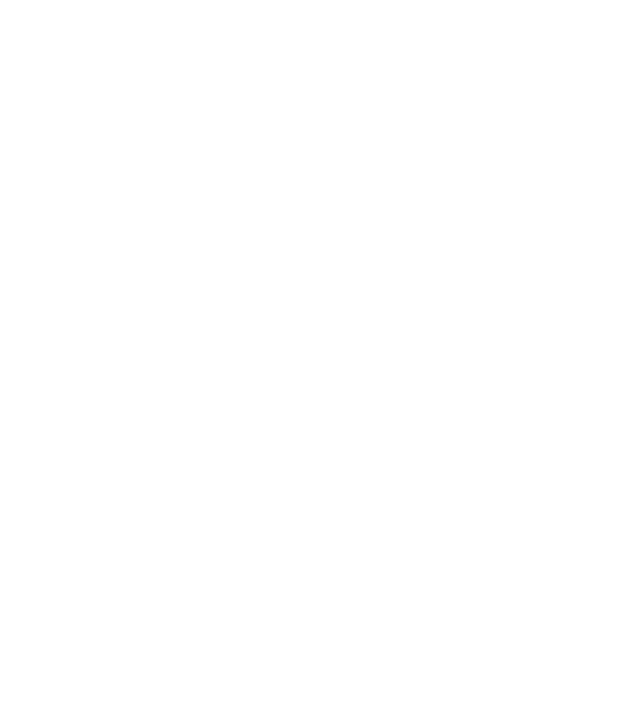
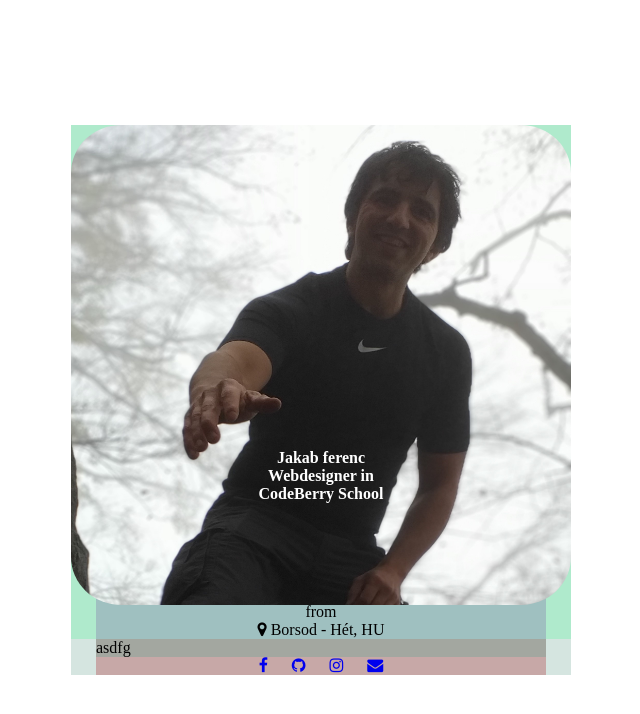
Before and after one commit to webdesigner1985/aboutme, a plain HTML site: page index.html in a window 1280 px wide. Shown: the whole page, without its empty margins (319-959 px from the left). Drawn offline with Linux system fonts and the light colour scheme.

Commit message:
add index and main file for structure

```diff
--- a/index.html
+++ b/index.html
@@ -5,9 +5,32 @@
   <meta http-equiv="X-UA-Compatible" content="IE=edge">
   <meta name="viewport" content="width=device-width, initial-scale=1.0">
   <link rel="stylesheet" type="text/css" href="main.css">
+  <link href="https://maxcdn.bootstrapcdn.com/font-awesome/4.7.0/css/font-awesome.min.css" rel="stylesheet">
   <title>About Me</title>
 </head>
 <body>
-
+  <div class="aboutme">
+    <div class="head">
+      <div class="profile-image"><img src="assets/profile.jpg" alt="Profilképem"></div>
+      <div class="name-headline">
+        <h1>Jakab ferenc</h1>
+          <h2>Webdesigner in <br> CodeBerry School</h2>
+          <p>from</p>
+          <spam class="map"><i class="fa fa-map-marker" aria-hidden="true"></i> Borsod - Hét, HU</spam>
+    </div>
+      </div>
+    <div class="content">
+      <p class="about">asdfg</p>
+      <section class="links">
+        <ul>
+          <li><a href="https://facebook.com/ferenc.jakab.16" target="_blank"><i class="fa fa-facebook" aria-hidden="true"></i></a></li>
+          <li><a href="https://github.com/webdesigner1985" target="_blank"><i class="fa fa-github" aria-hidden="true"></i></a></li>
+          <li><a href="https://www.instagram.com/jfk85/" target="_blank"><i class="fa fa-instagram" aria-hidden="true"></i></a></li>
+          <li><a href="mailto:ferenc0417.jf@gmail.com"><i class="fa fa-envelope" aria-hidden="true"></i></a></li>
+      </ul>
+      </section>
+    </div>
+  </div>
+  </body>
 </body>
 </html>
--- a/main.css
+++ b/main.css
@@ -5,3 +5,79 @@
   box-sizing: border-box;
   font-size: 100%;
 }
+
+/*doboz szinezés*/
+
+.aboutme {
+  background-color: hsla(159, 66%, 27%, 0.18);
+}
+
+.head {
+  background-color: hsla(146, 100%, 51%, 0.18);
+}
+
+.name-headline {
+  background-color: hsla(277, 100%, 27%, 0.18);
+}
+
+.content {
+  background-color: hsla(16, 66%, 19%, 0.18);
+}
+
+.about {
+  background-color: hsla(350, 0%, 19%, 0.19);;
+}
+
+.links {
+  background-color: hsla(350, 85%, 58%, 0.19);
+}
+
+
+img {
+  width: 500px;
+  height: 480px;
+  border-radius: 10%;
+}
+
+.aboutme {
+  width:500px;
+  max-width: calc(100vw - 10px);
+}
+
+body {
+  height: 100vh;
+  display: flex;
+  justify-content: center;
+  align-items:center;
+}
+
+.name-headline, .content {
+  width: 90%;
+  margin: 0 auto;
+}
+
+.head, .links{
+  text-align:center;
+}
+
+.name-headline {
+  margin-top:-160px;
+  height:190px;
+}
+
+h2{
+  padding-bottom: 100px;
+}
+
+ul {
+  list-style-type:none;
+}
+
+li{
+  display:inline;
+  padding: 10px;
+}
+
+h1, h2{
+  color:white;
+}
```
